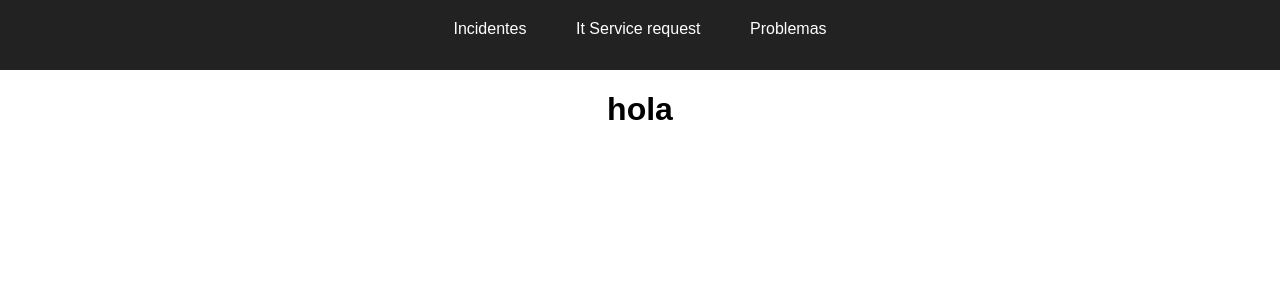
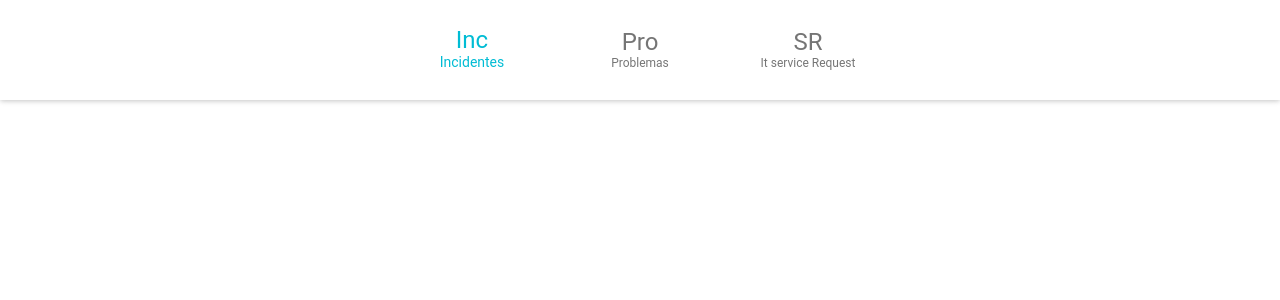
Before and after one commit to gerardo19/ui-planificacion, a React (Create React App) app: page / in a window 1280 px wide. Shown: the top 300 px of the page. Built offline with nearby package versions, Linux system fonts and the light colour scheme; what react-tap-event-plugin would draw is missing.

Commit message:
Navbar listo

```diff
--- a/src/App.css
+++ b/src/App.css
@@ -8,14 +8,3 @@
   padding: 20px;
   color: white;
 }
-
-ul{
-  list-style-type: none;
-  margin: 0;
-  padding: 0;
-}
-
-li{
-  display: inline;
-  margin: 0% 2%;
-}
--- a/src/App.js
+++ b/src/App.js
@@ -4,33 +4,17 @@
 
 import ReactDOM from 'react-dom';
 import MuiThemeProvider from 'material-ui/styles/MuiThemeProvider';
+import { RaisedButton } from 'material-ui';
+import Navbar from './components/navbar'
 
 class App extends Component {
 
   render() {
     return (
       <div className="App">
-        <header className="App-header">
-          <nav ul="menuNav">
-            <ul className="menuUl">
-              <li>Incidentes</li>
-              <li>It Service request</li>
-              <li>Problemas</li>
-            </ul>
-
-
-
-
-            {/* Esto tiene q ser variable según la ruta- incidentes - it service request - problemas
-            <incidentes /> */}
-
-          </nav>
-        </header>
-
-        <MuiThemeProvider>
-          <h1>hola</h1>
+        <MuiThemeProvider >
+          <Navbar />
         </MuiThemeProvider>
-
       </div>
     );
   }
--- a/src/components/navbar.js
+++ b/src/components/navbar.js
@@ -1,5 +1,48 @@
-import React from 'react';
+import React, { Component } from 'react';
+import FontIcon from 'material-ui/FontIcon';
+import { BottomNavigation, BottomNavigationItem } from 'material-ui/BottomNavigation';
+import Paper from 'material-ui/Paper';
+import IconLocationOn from 'material-ui/svg-icons/communication/location-on';
+import '../styles/styles.css'
+const inc = <FontIcon className="material-icons">Inc</FontIcon>;
+const pro = <FontIcon className="material-icons">Pro</FontIcon>;
+const itSR = <FontIcon className="material-icons">SR</FontIcon>;
 
-export default class Navbar extends React.Component{
+/**
+ * A simple example of `BottomNavigation`, with three labels and icons
+ * provided. The selected `BottomNavigationItem` is determined by application
+ * state (for instance, by the URL).
+ */
+class BottomNavigationExampleSimple extends Component {
+    state = {
+        selectedIndex: 0,
+    };
 
+    select = (index) => this.setState({ selectedIndex: index });
+
+    render() {
+        return (
+            <Paper zDepth={1} c>
+                <BottomNavigation selectedIndex={this.state.selectedIndex} className="navBar">
+                    <BottomNavigationItem
+                        label="Incidentes"
+                        icon={inc}
+                        onClick={() => this.select(0)}
+                    />
+                    <BottomNavigationItem
+                        label="Problemas"
+                        icon={pro}
+                        onClick={() => this.select(1)}
+                    />
+                    <BottomNavigationItem
+                        label="It service Request"
+                        icon={itSR}
+                        onClick={() => this.select(2)}
+                    />
+                </BottomNavigation>
+            </Paper>
+        );
+    }
 }
+
+export default BottomNavigationExampleSimple;
--- /dev/null
+++ b/src/styles/styles.css
@@ -0,0 +1,3 @@
+.navBar{
+    height: 100px !important;
+  }
```
